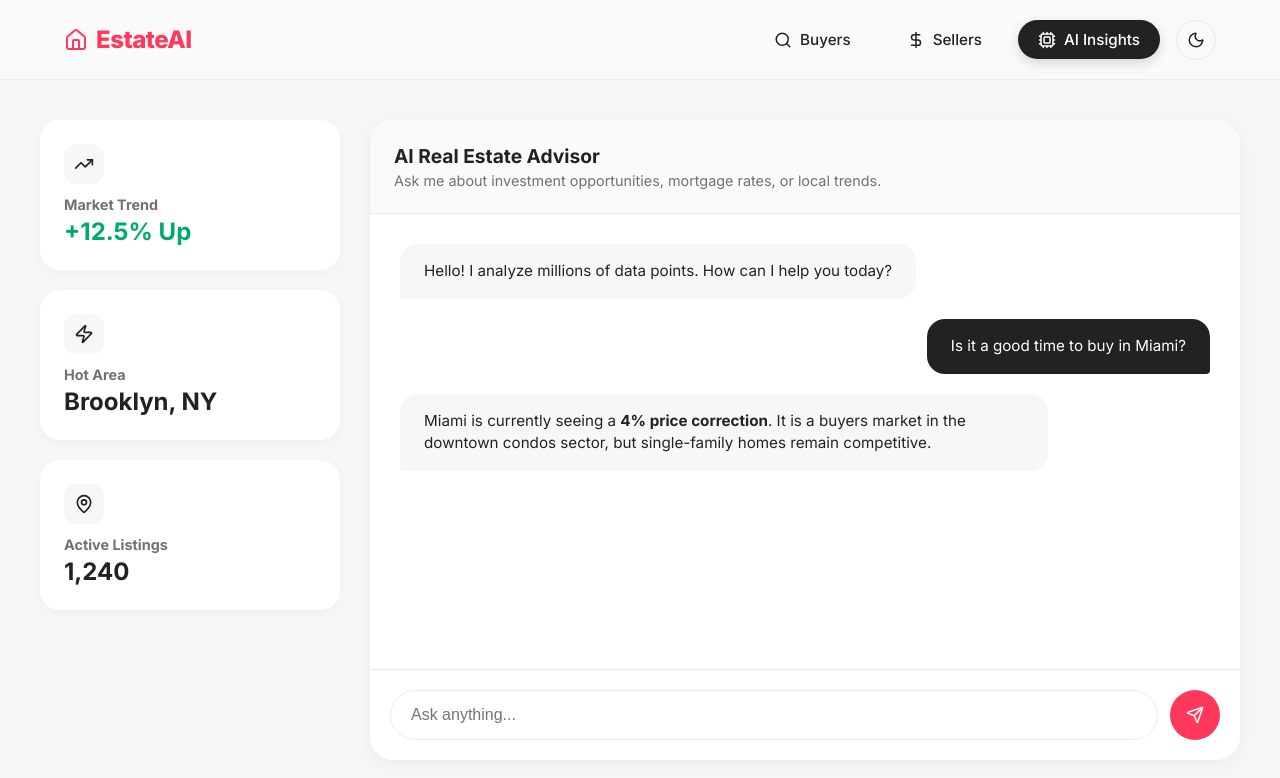
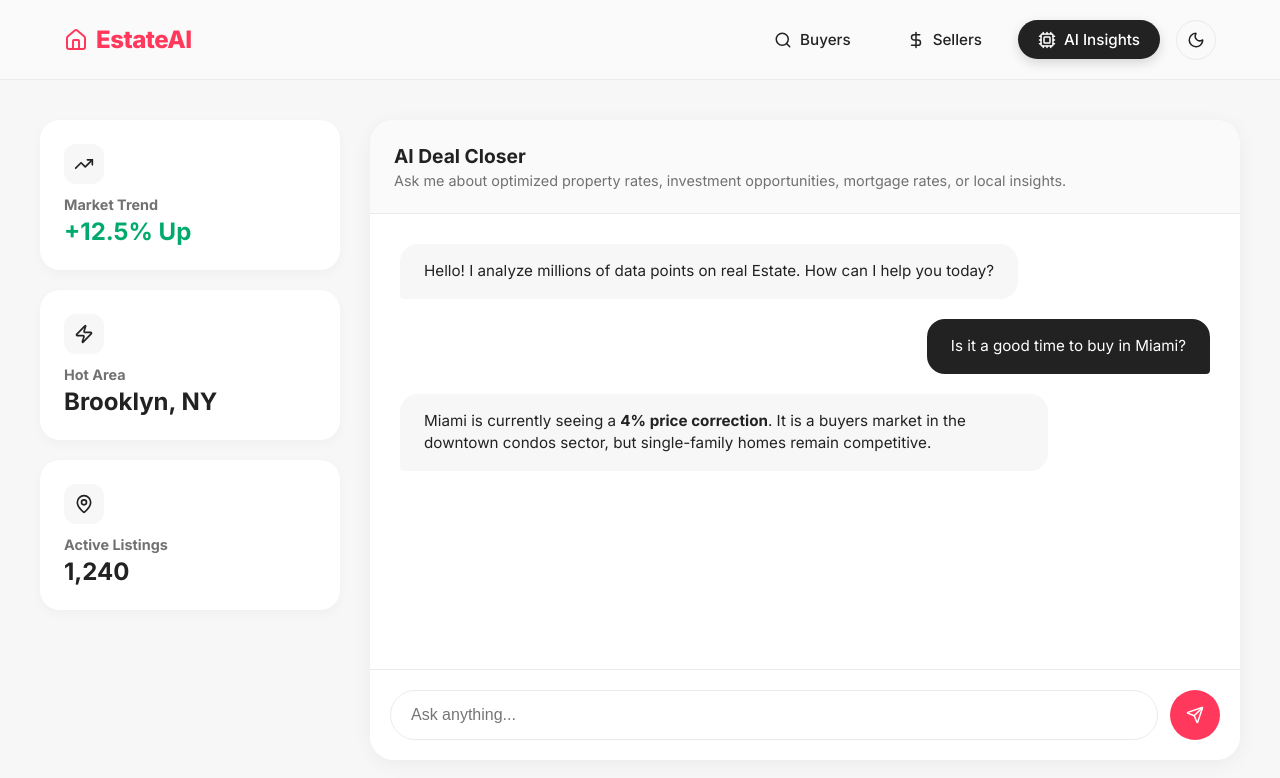
Before and after one commit to Anshul1310/realstate, a Next.js app: page /ai in a window 1280 px wide. Shown: the top 778 px of the page. Built offline with nearby package versions, Linux system fonts and the light colour scheme.

Commit message:
Update chat interface title and greeting message

```diff
--- a/src/app/ai/page.jsx
+++ b/src/app/ai/page.jsx
@@ -28,13 +28,13 @@ export default function AIPage() {
         {/* Chat Interface */}
         <section className={styles.chatSection}>
           <div className={styles.chatHeader}>
-            <h2>AI Real Estate Advisor</h2>
-            <p>Ask me about investment opportunities, mortgage rates, or local trends.</p>
+            <h2>AI Deal Closer</h2>
+            <p>Ask me about optimized property rates, investment opportunities, mortgage rates, or local insights.</p>
           </div>
 
           <div className={styles.chatWindow}>
             <div className={styles.messageAI}>
-              <p>Hello! I analyze millions of data points. How can I help you today?</p>
+              <p>Hello! I analyze millions of data points on real Estate. How can I help you today?</p>
             </div>
             <div className={styles.messageUser}>
               <p>Is it a good time to buy in Miami?</p>
```
